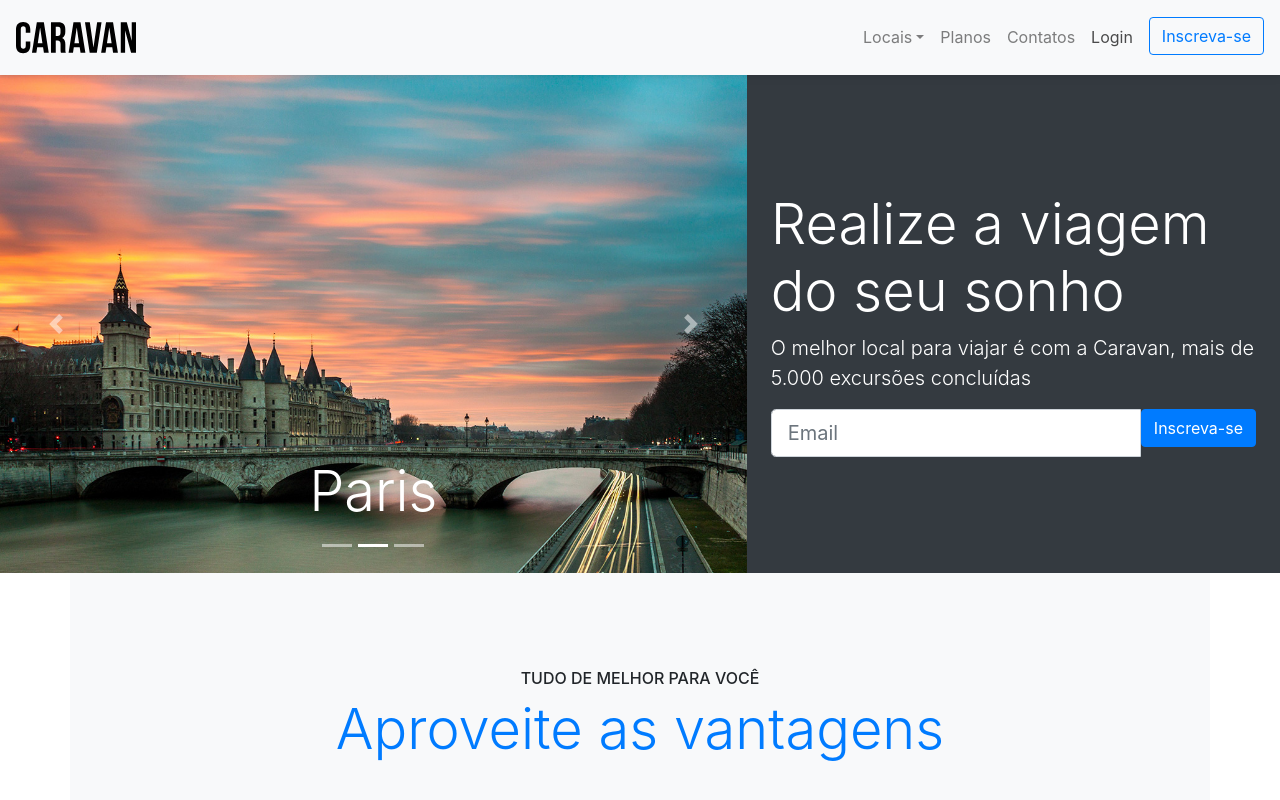
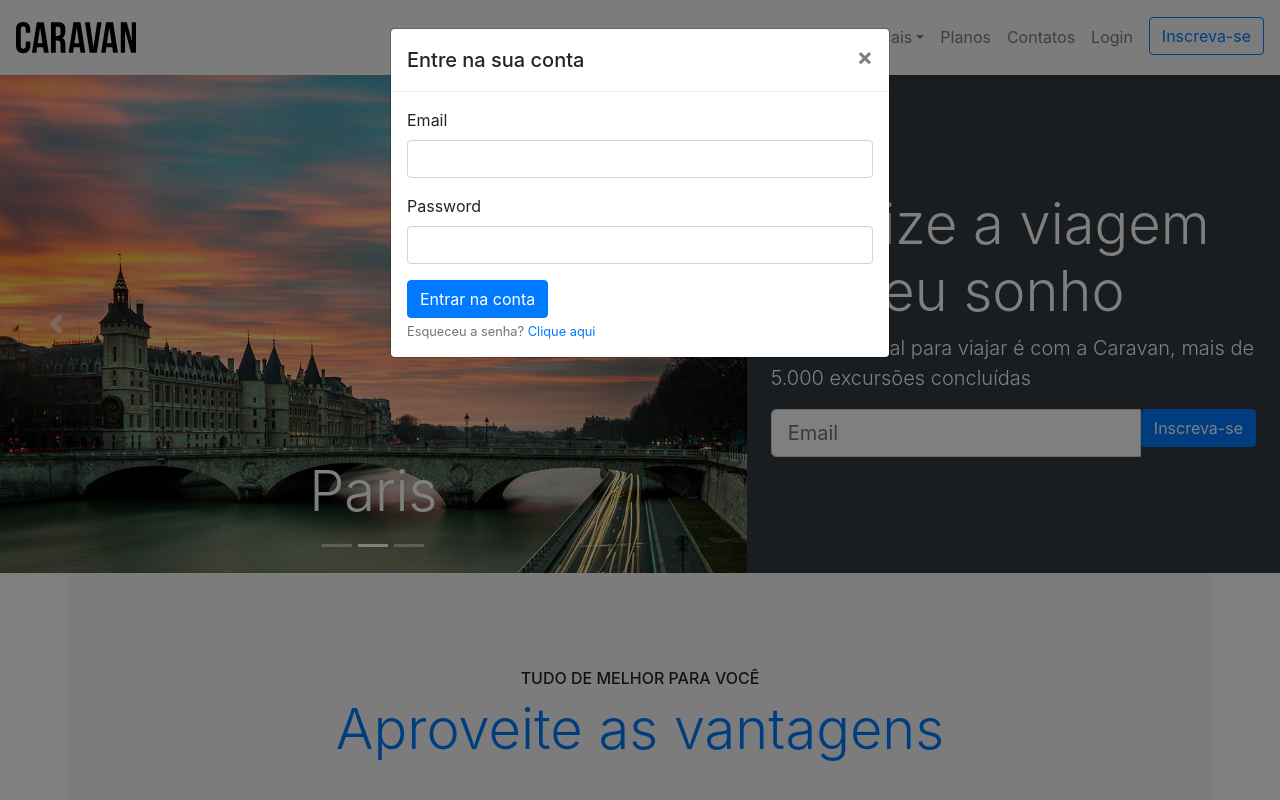
Before and after one commit to AlexSousaAlvess/Origamid-Cursos, a plain HTML site: page Bootstrap4/index.html in a window 1280 px wide. Both pictures are taken after a click on the link "Login". Shown: the top 800 px of the page. Drawn offline with Linux system fonts and the light colour scheme.

Commit message:
created login

```diff
--- a/Bootstrap4/index.html
+++ b/Bootstrap4/index.html
@@ -12,6 +12,37 @@
 </head>
 
 <body>
+
+  <!-- Modal -->
+  <div class="modal fade" id="modalLogin" tabindex="-1" role="dialog" aria-labelledby="modalLoginTitulo"
+    aria-hidden="true">
+    <div class="modal-dialog" role="document">
+      <div class="modal-content">
+        <div class="modal-header">
+          <h5 class="modal-title" id="modalLoginTitulo">Entre na sua conta</h5>
+          <button type="button" class="close" data-dismiss="modal" aria-label="Close">
+            <span aria-hidden="true">&times;</span>
+          </button>
+        </div>
+        <div class="modal-body">
+          <form>
+            <div class="form-group">
+              <label for="loginEmail">Email</label>
+              <input type="email" class="form-control" id="loginEmail">
+            </div>
+            <div class="form-group">
+              <label for="loginSenha">Password</label>
+              <input type="password" class="form-control" id="loginSenha">
+            </div>
+            <button type="submit" class="btn btn-primary">Entrar na conta</button>
+            <small class="form-text text-muted">Esqueceu a senha? <a href="#">Clique aqui</a></small>
+          </form>
+        </div>
+      </div>
+    </div>
+  </div>
+
+  <!--Fim do modal-->
 
   <nav class="navbar navbar-expand-md navbar-light bg-light fixed-top py-3 box-shadow">
     <a href="index.html" class="navbar-brand">
@@ -40,7 +71,7 @@
           <a class="nav-link" href="contatos.html">Contatos</a>
         </li>
         <li class="nav-item">
-          <a class="nav-link" href="#">Login</a>
+          <a class="nav-link" href="#" data-toggle="modal" data-target="#modalLogin">Login</a>
         </li>
         <li class="nav-item">
           <a class="btn btn-outline-primary ml-md-2" href="inscricao.html">Inscreva-se</a>
```
